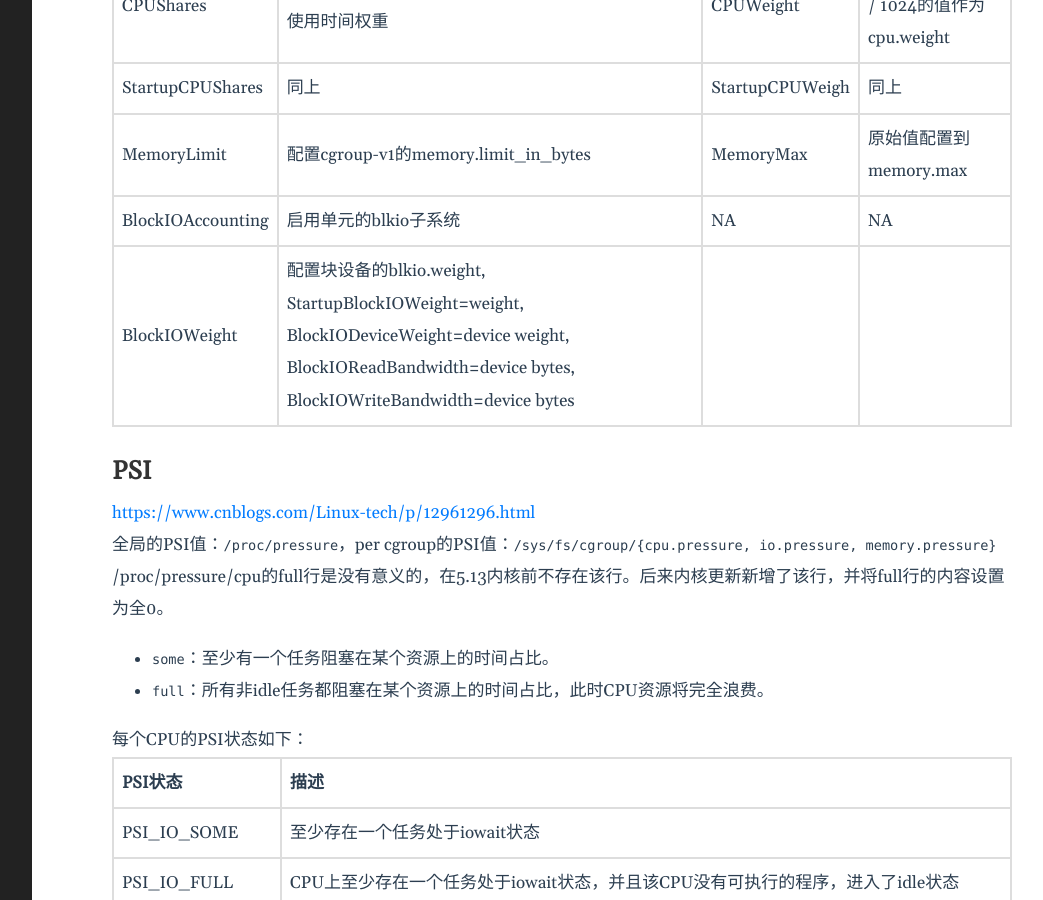
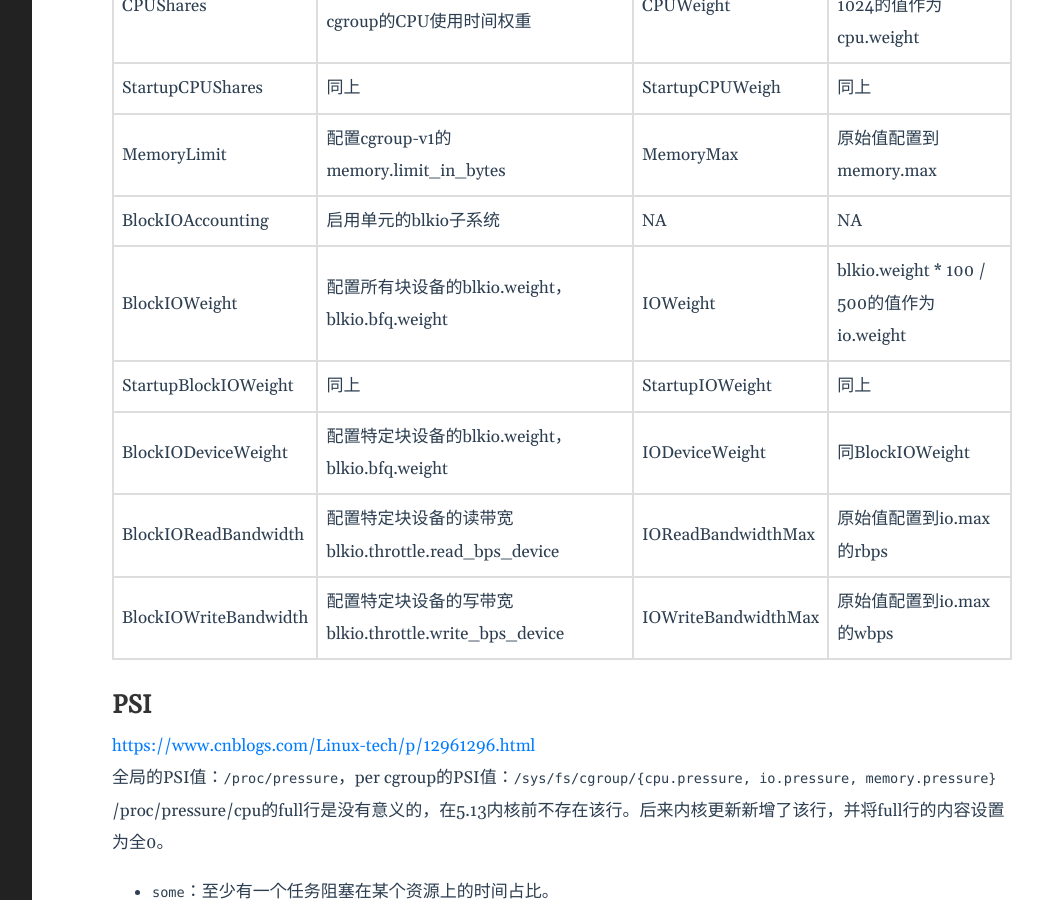
Before and after one commit to lclgo/lclgo.github.io, a Jekyll site: the page built from _posts/kernel/2023-12-29-cgroup.md, in a window 1280 px wide and 900 px high, scrolled down 3665 px. Shown: the whole window, without its empty margins (188-1231 px from the left). Built offline with Jekyll 4.4.1, drawn with Linux system fonts in a browser that asks for light colours.

Commit message:
cgroup: some systemd resource-control

```diff
--- a/_posts/kernel/2023-12-29-cgroup.md
+++ b/_posts/kernel/2023-12-29-cgroup.md
@@ -82,7 +82,11 @@ systemd-252版本废弃了部分cgroup-v1的`systemd.resource-control`接口。
 |StartupCPUShares|同上|StartupCPUWeigh|同上|
 |MemoryLimit|配置cgroup-v1的memory.limit_in_bytes|MemoryMax|原始值配置到memory.max|
 |BlockIOAccounting|启用单元的blkio子系统|NA|NA|
-|BlockIOWeight|配置块设备的blkio.weight, StartupBlockIOWeight=weight, BlockIODeviceWeight=device weight, BlockIOReadBandwidth=device bytes, BlockIOWriteBandwidth=device bytes
+|BlockIOWeight|配置所有块设备的blkio.weight，blkio.bfq.weight|IOWeight|blkio.weight * 100 / 500的值作为io.weight|
+|StartupBlockIOWeight|同上|StartupIOWeight|同上|
+|BlockIODeviceWeight|配置特定块设备的blkio.weight，blkio.bfq.weight|IODeviceWeight|同BlockIOWeight|
+|BlockIOReadBandwidth|配置特定块设备的读带宽blkio.throttle.read_bps_device|IOReadBandwidthMax|原始值配置到io.max的rbps|
+|BlockIOWriteBandwidth|配置特定块设备的写带宽blkio.throttle.write_bps_device|IOWriteBandwidthMax|原始值配置到io.max的wbps|
 
 ## PSI
 
```
